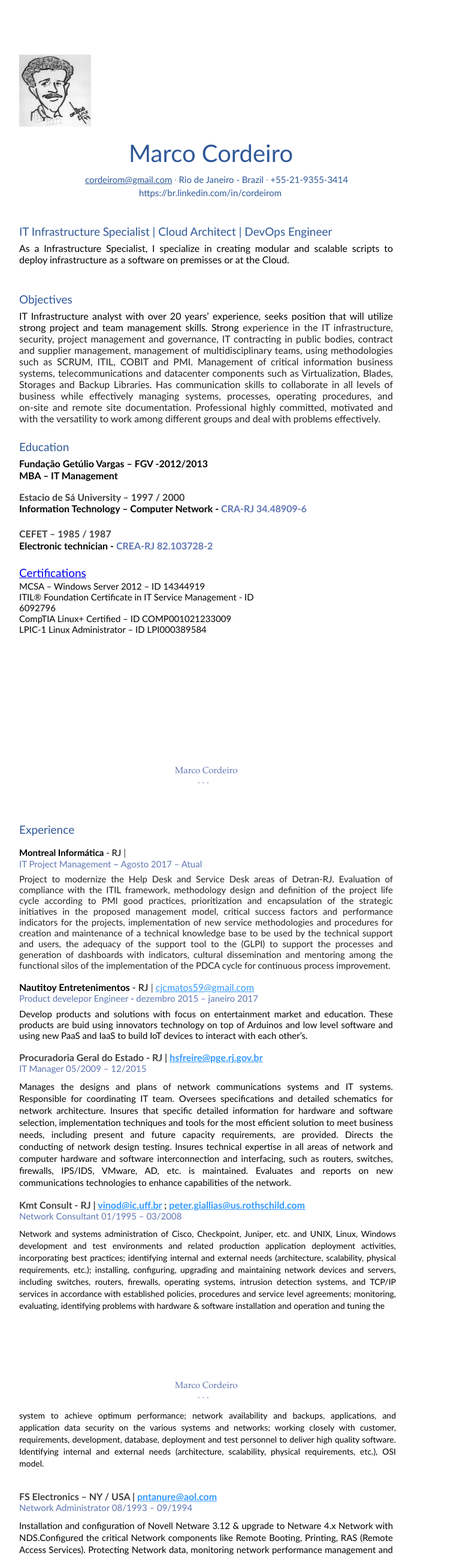
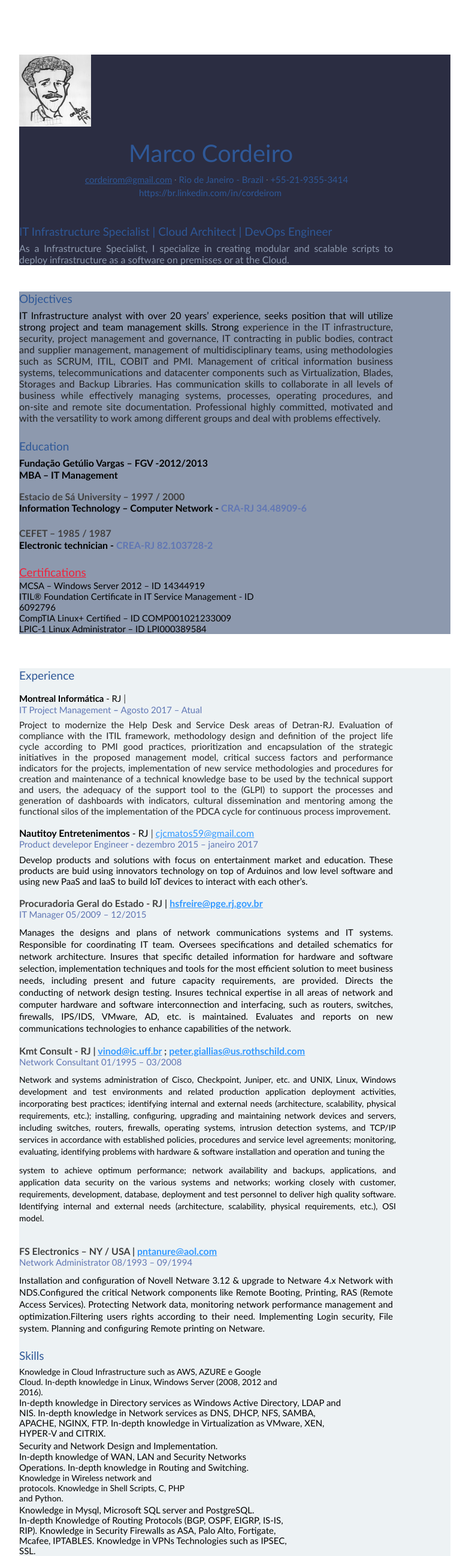
Before and after one commit to cordeiromarco/webresume, a plain HTML site: page index.html in a window 1280 px wide. Shown: the top 2594 px of the page at 60% size, without its empty margins (64-847 px from the left). Drawn offline with Linux system fonts and the light colour scheme.

Commit message:
Add files via upload

```diff
--- a/css/styles.css
+++ b/css/styles.css
@@ -1,5 +1,50 @@
 
-body {margin-top: 0px;margin-left: 0px;}
+/* Color Palette
+#2B2D42 - dark blue
+#8D99AE - light blue
+#EDF2F4 - blue/white
+#EF233C - red
+*/
+
+/* Global styles
+------------------------------------*/
+body {
+  margin-top: 0px;margin-left: 0px;
+    }
+  a {
+    color: #EF233C;
+  }
+  a:hover {
+    text-decoration: none;
+  }
+
+
+/* Header & Footer
+------------------------------------*/
+header,
+footer {
+  background: #2B2D42;
+  color: #8D99AE;
+}
+header h1,
+header h2 {
+  color: #EDF2F4;
+}
+
+/* Work Experience
+------------------------------------*/
+.work {
+  background: #EDF2F4;
+}
+
+/* Education
+------------------------------------*/
+.education {
+  background: #8D99AE;
+}
+
+/* Default definitions
+------------------------------------*/
 
 #page_1 {position:relative; overflow: hidden;margin: 91px 0px 219px 96px;padding: 0px;border: none;width: 720px;}
 #page_1 #p1dimg1 {position:absolute;top:0px;left:157px;z-index:-1;width:337px;height:92px;}
--- a/index.html
+++ b/index.html
@@ -13,6 +13,7 @@
 <DIV id="page_1">
 
 	<!-- // Intro -->
+
 	<header>
 			<img src="images/marco.jpg" width="120" height="120" alt="Marco Cordeiro">
 			<P class="p0 ft0">Marco Cordeiro</P>
@@ -23,8 +24,9 @@
 			<P class="p4 ft7">As a Infrastructure Specialist, I specialize in creating modular and scalable scripts to deploy infrastructure as a software on premisses or at the Cloud.</p>
 	</header>
 
-	<DIV class="dclr"></DIV>
+	<!-- // Education -->
 
+<section class="education">
 	<P class="p3 ft5">Objectives</P>
 	<P class="p4 ft7">IT Infrastructure analyst with over 20 years’ experience, seeks position that will utilize strong project and team management skills. Strong <SPAN class="ft6">experience in the IT infrastructure, security, project management and governance, IT contracting in public bodies, contract and supplier management, management of multidisciplinary teams, using methodologies such as SCRUM, ITIL, COBIT and PMI. Management of critical information business systems, telecommunications and datacenter components such as Virtualization, Blades, Storages and Backup Libraries. Has communication skills to collaborate in all levels of business while effectively managing systems, processes, operating procedures, and </SPAN><NOBR><SPAN class="ft6">on-site</SPAN></NOBR><SPAN class="ft6"> and remote site documentation. Professional highly committed, motivated and with the versatility to work among different groups and deal with problems effectively.</SPAN></P>
 	<P class="p5 ft5">Education</P>
@@ -35,18 +37,17 @@
 	<P class="p10 ft9">CEFET – 1985 / 1987</P>
 	<P class="p7 ft8">Electronic technician - <NOBR><SPAN class="ft10">CREA-RJ</SPAN></NOBR><SPAN class="ft10"> </SPAN><NOBR><SPAN class="ft10">82.103728-2</SPAN></NOBR></P>
 	<P class="p11 ft11"><A href="https://www.youracclaim.com/user/marco-cordeiro">Certifications </A></P>
-
 	<P class="p13 ft14">MCSA – Windows Server 2012 – ID 14344919</P>
 	<P class="p14 ft14">ITIL® Foundation Certificate in IT Service Management - ID 6092796 </P>
 	<P class="p14 ft14">CompTIA Linux+ Certified – ID COMP001021233009</P>
 	<P class="p9 ft14"><NOBR>LPIC-1</NOBR> Linux Administrator – ID LPI000389584</P>
 
-</DIV>
+</section>
 
-<DIV id="page_2">
+	<!-- // Work Experience -->
 
-<P class="p15 ft15">Marco Cordeiro</P>
-<P class="p16 ft16">∙ ∙ ∙</P>
+<section class="work">
+
 <P class="p17 ft5">Experience</P>
 <P class="p8 ft18">Montreal Informática <SPAN class="ft14">- RJ </SPAN><SPAN class="ft17">|</SPAN></P>
 <P class="p7 ft20">IT Project Management <SPAN class="ft19">– </SPAN>Agosto 2017 – Atual</P>
@@ -60,12 +61,6 @@
 <P class="p18 ft26"><SPAN class="ft9">Kmt Consult - RJ | </SPAN><A href="mailto:vinod@ic.uff.br"><SPAN class="ft23">vinod@ic.uff.br</SPAN></A><SPAN class="ft9"> ; </SPAN><A href="mailto:peter.giallias@us.rothschild.com"><SPAN class="ft23">peter.giallias@us.rothschild.com</SPAN></A></P>
 <P class="p9 ft24">Network Consultant 01/1995 – 03/2008</P>
 <P class="p21 ft27">Network and systems administration of Cisco, Checkpoint, Juniper, etc. and UNIX, Linux, Windows development and test environments and related production application deployment activities, incorporating best practices; identifying internal and external needs (architecture, scalability, physical requirements, etc.); installing, configuring, upgrading and maintaining network devices and servers, including switches, routers, firewalls, operating systems, intrusion detection systems, and TCP/IP services in accordance with established policies, procedures and service level agreements; monitoring, evaluating, identifying problems with hardware & software installation and operation and tuning the</P>
-</DIV>
-
-<DIV id="page_3">
-
-<P class="p15 ft15">Marco Cordeiro</P>
-<P class="p16 ft16">∙ ∙ ∙</P>
 <P class="p21 ft27">system to achieve optimum performance; network availability and backups, applications, and application data security on the various systems and networks; working closely with customer, requirements, development, database, deployment and test personnel to deliver high quality software. Identifying internal and external needs (architecture, scalability, physical requirements, etc.), OSI model.</P>
 <P class="p22 ft9">FS Electronics – NY / USA | <A href="mailto:pntanure@aol.com"><SPAN class="ft23">pntanure@aol.com</SPAN></A></P>
 <P class="p9 ft24">Network Administrator 08/1993 – 09/1994</P>
@@ -84,6 +79,8 @@
 <P class="p9 ft14">Supporting and troubleshooting several technologies and vendors.</P>
 <P class="p10 ft11">Languages</P>
 <P class="p7 ft7">- English Business fluency, Spanish Business fluency, Portuguese Native.</P>
+
+</section>
 </DIV>
 
 </BODY>
```
